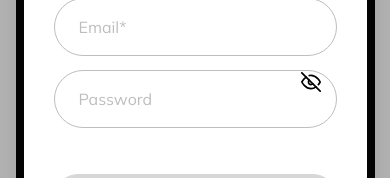
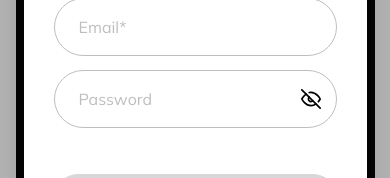
Before and after one commit to Racot86/foodies-project-team-3, a React app: page / in a window 390 px wide. Both pictures are taken after a click on the button "SIGN IN". Shown: the part 331-509 px from the top of the page. Built offline with nearby package versions, Linux system fonts and the light colour scheme; no server answers; the HTML template or start-up script is replaced by a standard one.

Commit message:
Update hero component gaps for responsive design and refactor avatar URL handling
- Adjusted `gap` values in `Hero.module.css` for consistent spacing across screen sizes.
- Introduced `processAvatarUrl` helper in `recipeDetailsSlice` to handle relative avatar paths.

```diff
--- a/src/components/ui/Fields/Fields.module.css
+++ b/src/components/ui/Fields/Fields.module.css
@@ -98,6 +98,11 @@
 .inputWrapper.withExtra .extra {
   right: var(--spacing-md);
   font-size: var(--font-xl);
+  top: 50%;
+  transform: translateY(-50%);
+  display: flex;
+  align-items: center;
+  height: 100%;
 }
 
 .textAreaWrapper.withExtra textarea {
@@ -112,6 +117,10 @@
   background: none;
   outline: none;
   cursor: pointer;
+  display: flex;
+  align-items: center;
+  justify-content: center;
+  height: 100%;
 }
 
 .count {
```
